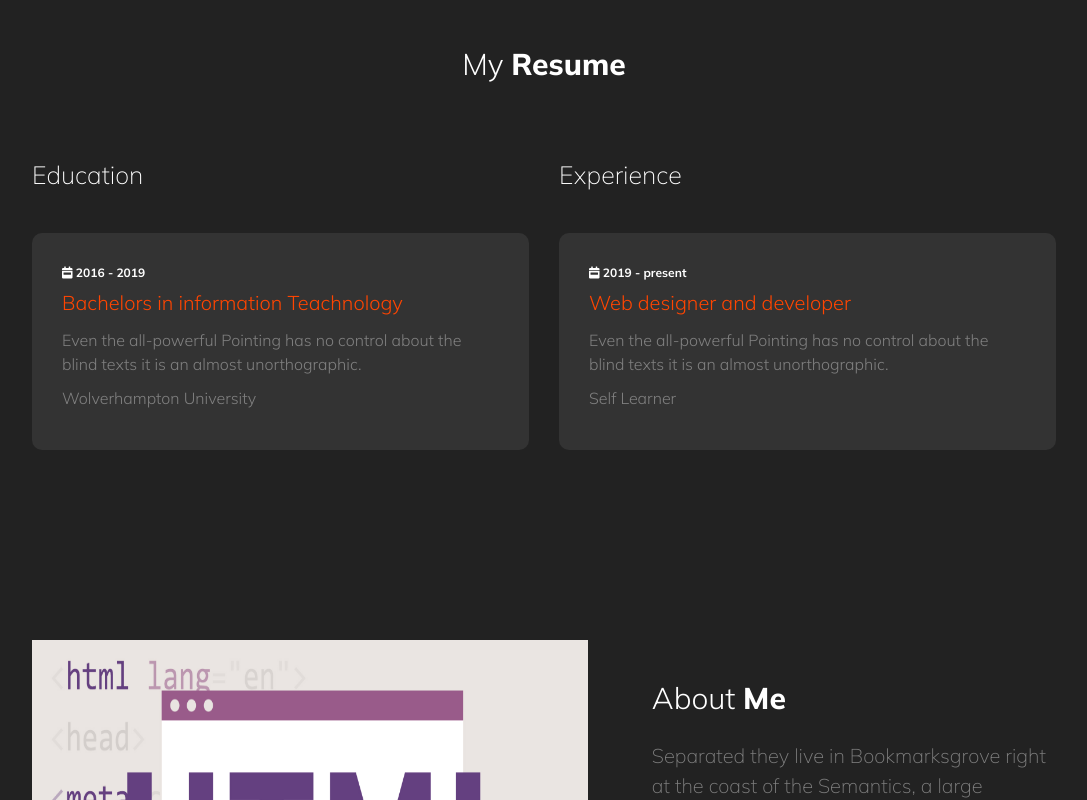
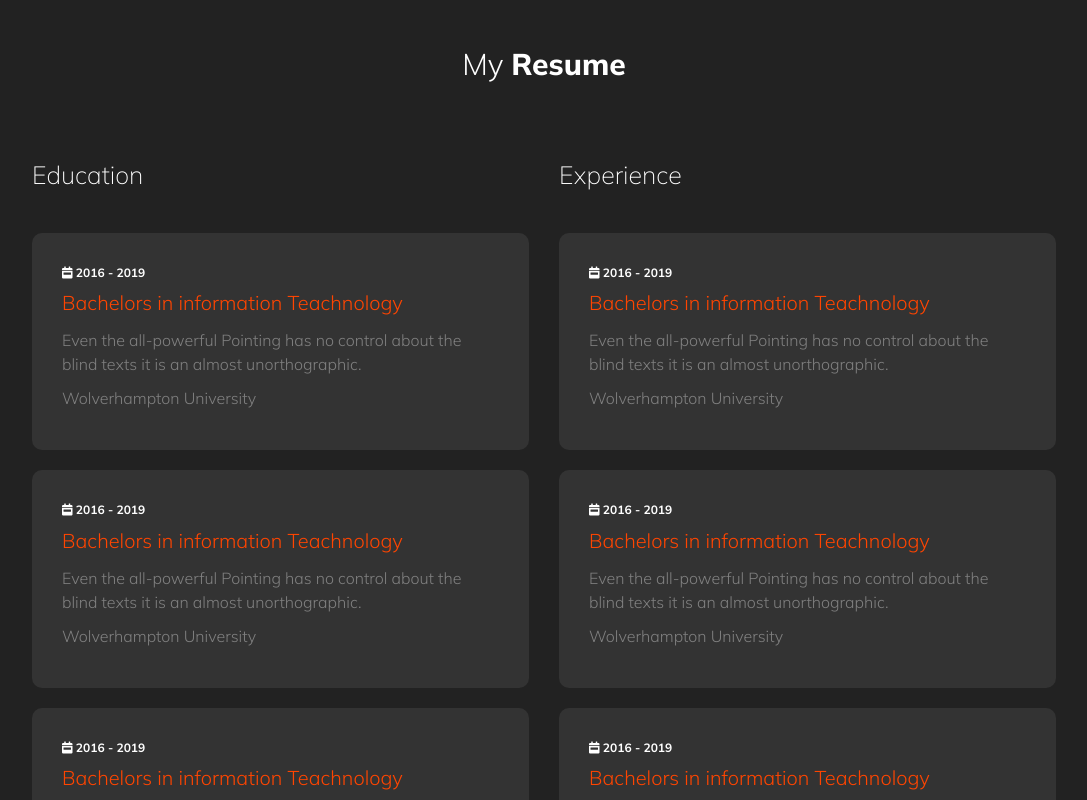
Before and after one commit to Suray54/Rezume, a React (Create React App) app: page / in a window 1280 px wide. Shown: the part 1660-2460 px from the top of the page, without its empty margins (96-1183 px from the left). Built offline with nearby package versions, Linux system fonts and the light colour scheme.

Commit message:
reacting

```diff
--- a/src/components/section-three/section-three.component.jsx
+++ b/src/components/section-three/section-three.component.jsx
@@ -1,7 +1,69 @@
-import React from "react";
+import React, { Component } from "react";
 import "./section-three.styles.scss";
+export default class SectionThree extends Component {
+  constructor(props) {
+    super(props);
+    this.state = {
+      educations: [
+        {
+          id: 1,
+          date: "2016 - 2019",
+          title: "Bachelors in information Teachnology",
+          detail:
+            "Even the all-powerful Pointing has no control about the blind texts it is an almost unorthographic.",
+          main: "Wolverhampton University",
+        },
 
-export default function SectionThree() {
+        {
+          id: 2,
+          date: "2016 - 2019",
+          title: "Bachelors in information Teachnology",
+          detail:
+            "Even the all-powerful Pointing has no control about the blind texts it is an almost unorthographic.",
+          main: "Wolverhampton University",
+        },
+        {
+          id: 3,
+          date: "2016 - 2019",
+          title: "Bachelors in information Teachnology",
+          detail:
+            "Even the all-powerful Pointing has no control about the blind texts it is an almost unorthographic.",
+          main: "Wolverhampton University",
+        },
+      ],
+      experiences: [
+        {
+          id: 1,
+          date: "2016 - 2019",
+          title: "Bachelors in information Teachnology",
+          detail:
+            "Even the all-powerful Pointing has no control about the blind texts it is an almost unorthographic.",
+          main: "Wolverhampton University",
+        },
+
+        {
+          id: 2,
+          date: "2016 - 2019",
+          title: "Bachelors in information Teachnology",
+          detail:
+            "Even the all-powerful Pointing has no control about the blind texts it is an almost unorthographic.",
+          main: "Wolverhampton University",
+        },
+        {
+          id: 3,
+          date: "2016 - 2019",
+          title: "Bachelors in information Teachnology",
+          detail:
+            "Even the all-powerful Pointing has no control about the blind texts it is an almost unorthographic.",
+          main: "Wolverhampton University",
+        },
+      ],
+    };
+  }
+  render() {
+    const { educations } = this.state;
+    const { experiences } = this.state;
+
     return (
       <section className="section3" id="section-resume">
         <h2>
@@ -10,34 +72,33 @@ export default function SectionThree() {
         <div className="row">
           <div className="col-md-6 education">
             <h2>Education</h2>
-          <div className="education-item">
+            {educations.map((education) => (
+              <div className="education-item" key={education.id}>
                 <span>
-              <i class="fas fa-calendar-week"></i> 2016 - 2019
+                  <i class="fas fa-calendar-week"></i> {education.date}
                 </span>
-            <h3>Bachelors in information Teachnology</h3>
-            <p>
-              Even the all-powerful Pointing has no control about the blind
-              texts it is an almost unorthographic.
-            </p>
-            <p>Wolverhampton University</p>
+                <h3>{education.title}</h3>
+                <p>{education.detail}</p>
+                <p>{education.main}</p>
               </div>
+            ))}
           </div>
 
           <div className="col-md-6 experience">
             <h2>Experience</h2>
-          <div className="education-item">
+            {experiences.map((experience) => (
+              <div className="experience-item" key={experience.id}>
                 <span>
-              <i class="fas fa-calendar-week"></i> 2019 - present
+                  <i class="fas fa-calendar-week"></i> {experience.date}
                 </span>
-            <h3>Web designer and developer</h3>
-            <p>
-              Even the all-powerful Pointing has no control about the blind
-              texts it is an almost unorthographic.
-            </p>
-            <p>Self Learner</p>
+                <h3>{experience.title}</h3>
+                <p>{experience.detail}</p>
+                <p>{experience.main}</p>
               </div>
+            ))}
           </div>
         </div>
       </section>
     );
   }
+}
--- a/src/pages/homepage/homepage.component.jsx
+++ b/src/pages/homepage/homepage.component.jsx
@@ -3,10 +3,10 @@ import "./homepage.styles.scss";
 
 import Footer from "../../layouts/footer/footer.component";
 import Navbar from "../../layouts/navbar/navbar.component";
-
+import SectionThree from "../../components/section-three/section-three.component";
 import SectionOne from "../../components/section-one/section-one.component";
 import SectionTwo from "../../components/section-two/section-two.component";
-import SectionThree from "../../components/section-three/section-three.component";
+
 import SectionFour from "../../components/section-four/section-four.component";
 import SectionFive from "../../components/section-five/section-five.component";
 import SectionSix from "../../components/section-six/section-six.component";
```
Also changed, not shown: firebase.json (added), 1 other file (tests, documents, lock files or other folders). Lines whose indentation alone changed are shown as unchanged.
